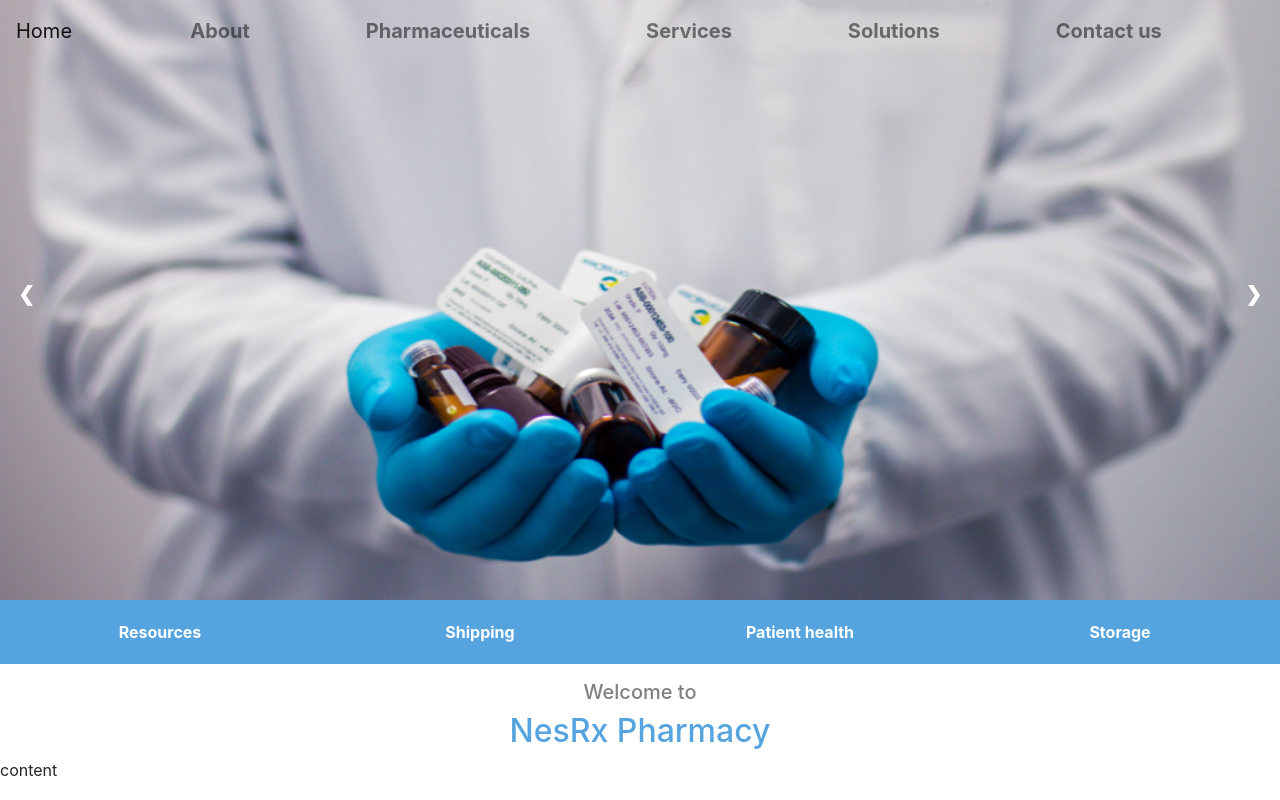
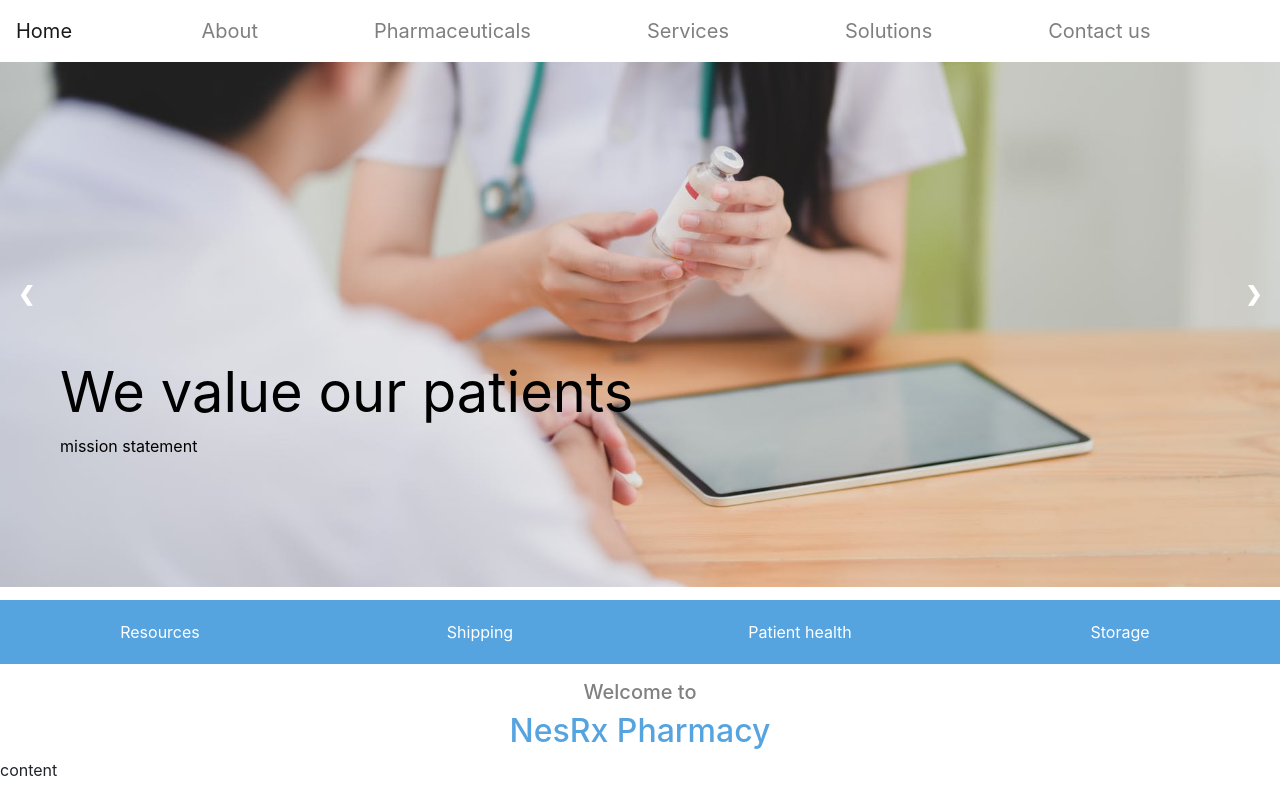
Before and after one commit to briannabeshkin/briannabeshkin.github.io, a plain HTML site: page Pharmacy/index.html in a window 1280 px wide. Shown: the top 800 px of the page. Drawn offline with nearby package versions, Linux system fonts and the light colour scheme.

Commit message:
slideshow

```diff
--- a/Pharmacy/about.css
+++ b/Pharmacy/about.css
@@ -40,7 +40,7 @@ nav {
 }
 
 #current {
-  color: black;
+  color: rgb(86, 164, 223);
 }
 
 
--- a/Pharmacy/index.html
+++ b/Pharmacy/index.html
@@ -41,15 +41,15 @@
         <br>
 
 
-      <!--slideshow
+      <!--slideshow-->
     <div class="title">
       <p><span class="boxTitle">We value our patients</br></span>mission statement</p>
-    </div>-->
+    </div>
 
     <div class="top">
-      <img class="mySlides" src="doctor.jpg">
+      <img class="mySlides" src="patient.jpg">
       <img class="mySlides" src="engineer.jpg">
-      <img class="mySlides" src="cup.jpg">
+      <img class="mySlides" src="medication.jpg">
 
       <!--buttons-->
       <div class="btn-group" style="width:100%;position:absolute;">
--- a/Pharmacy/style.css
+++ b/Pharmacy/style.css
@@ -21,10 +21,11 @@
 
 nav {
   display: inline-block;
+  position: fixed;
 }
 
 .nav-link {
-  font-weight: bold;
+
 }
 
 .wrapper{
@@ -32,6 +33,8 @@ nav {
   top: 0px;
   z-index: 10;
   width: 100%;
+  background-color: white;
+  position: fixed;
 }
 
 @media(max-width:1200px)  {
@@ -55,7 +58,7 @@ nav {
   display: flex;
   flex-wrap: wrap;
   position: absolute;
-  top: 300px;
+  top: 350px;
   left: 60px;
   color:black;
 }
@@ -65,7 +68,6 @@ nav {
 }
 
 .boxTitle {
-  font-weight: bold;
   font-size: 350%;
 }
 
@@ -79,7 +81,7 @@ nav {
   width: 100%;
   max-height:650px;
   height: auto;
-  min-height: 600px;
+  min-height: 60px;
 }
 
 
@@ -217,7 +219,6 @@ right: 0;
   padding: 20px 23px; /* Some padding */
   cursor: pointer; /* Pointer/hand icon */
   float: left; /* Float the buttons side by side */
-  font-weight: bold;
 }
 
 .btn-group button:not(:last-child) {
@@ -233,6 +234,6 @@ right: 0;
 
 /* Add a background color on hover */
 .btn-group button:hover {
-  background-color:   rgb(47, 93, 128);
+  background-color:   rgb(98, 187, 255);
   transition: 0.6s ease;
 }
```
Also changed, not shown: Pharmacy/about.html (+1 -1 lines), Pharmacy/doc.jpg (deleted), Pharmacy/medication.jpg (added), Pharmacy/pill.jpg (deleted), 4 other files.
